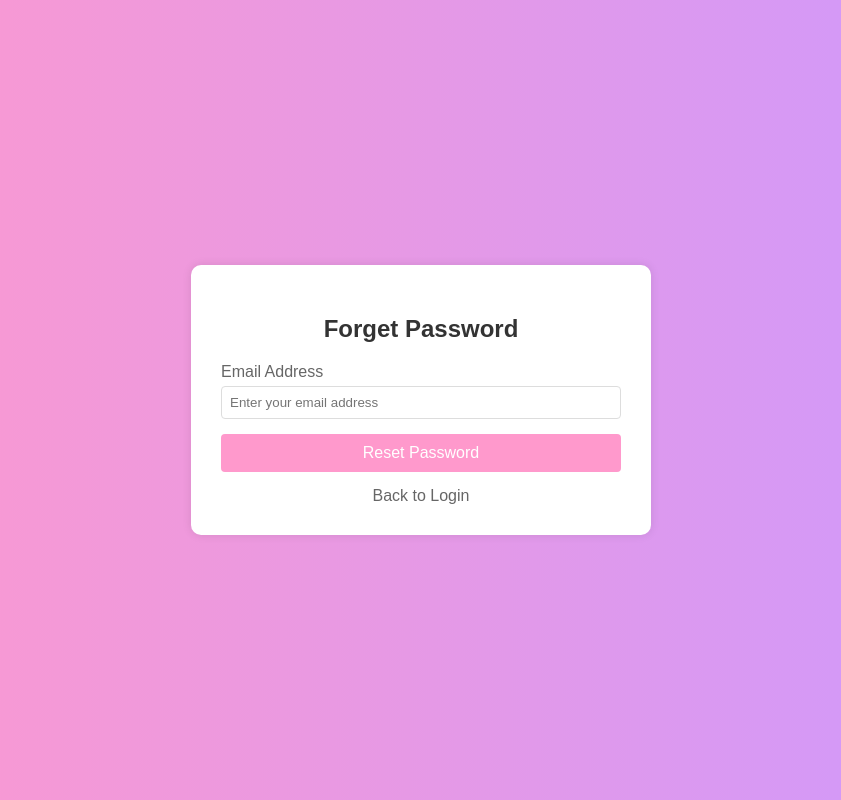
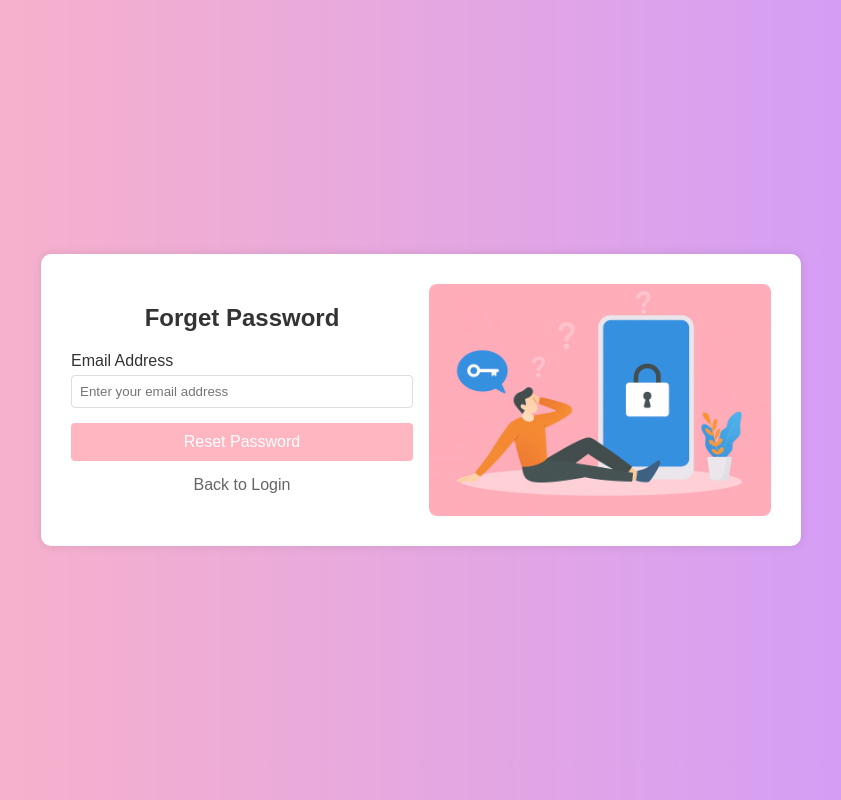
Before and after one commit to successcodinginstitute/DjangoEcommerce_test, a Django app: page /forget-password/ in a window 1280 px wide. Shown: the whole page, without its empty margins (219-1060 px from the left). Run offline with Django 5.2, Linux system fonts and the light colour scheme; data comes from the database, SQL or seed files in the repository.

Commit message:
forteg password changes

```diff
--- a/AYRAW/AYRA/urls.py
+++ b/AYRAW/AYRA/urls.py
@@ -78,5 +78,6 @@ urlpatterns = [
     path('metabolism boost/', views.metabolism, name='toner_detail'),
 
     path('blog_list/', views.blog_list, name='blog_list'),
+    # path('forget-password/', views.forget_password_view, name='forget_password')
 
 ]+ static(settings.MEDIA_URL, document_root=settings.MEDIA_ROOT)
--- a/AYRAW/AYRA/views.py
+++ b/AYRAW/AYRA/views.py
@@ -23,6 +23,8 @@ from .models import Product,Order
 from django.db.models import Q
 # views.py
 from django.shortcuts import render
+
+
 
 def shipping_policy(request):
     context = {
@@ -559,7 +561,7 @@ def forget_password(request):
             # Here you would typically generate a password reset token
             # and send it via email. This is a simplified example:
 
-            reset_link = f"http://yourdomain.com/reset-password/{user.pk}/"
+            reset_link = f"http://127.0.0.1:8000/reset_password/"#f"http://yourdomain.com/reset-password/{user.pk}/"
             subject = 'Password Reset Request'
             message = f'Hello {user.username},\n\nClick the link to reset your password: {reset_link}'
             from_email = settings.DEFAULT_FROM_EMAIL
--- a/AYRAW/templates/all_products.html
+++ b/AYRAW/templates/all_products.html
@@ -283,7 +283,7 @@
 <input type="hidden" id="csrf-token" value="{{ csrf_token }}">
 
 <script>
-  {% comment %} document.querySelectorAll('.add-to-cart').forEach(button => {
+  document.querySelectorAll('.add-to-cart').forEach(button => {
       button.addEventListener('click', function () {
           const productId = this.getAttribute('data-product-id');
           console.log("add to cart")
@@ -301,7 +301,7 @@
               console.error('Error adding to cart:', error);
           });
       });
-  }); {% endcomment %}
+  });
 
   $(document).ready(function() {
     console.log("inside")
--- a/AYRAW/templates/forget_password.html
+++ b/AYRAW/templates/forget_password.html
@@ -7,7 +7,7 @@
     <style>
         body {
             font-family: Arial, sans-serif;
-            background: linear-gradient(to right, #ff99cc, #cc99ff);
+            background: linear-gradient(to right, #ffb6c1, #cc99ff);
             display: flex;
             justify-content: center;
             align-items: center;
@@ -21,7 +21,13 @@
             border-radius: 10px;
             box-shadow: 0 0 10px rgba(0,0,0,0.1);
             width: 100%;
-            max-width: 400px;
+            max-width: 700px;
+            display: flex;
+            gap: 1rem;
+            /* flex-wrap: wrap */
+            /* flex-direction: row; */
+
+            /* align-items:; */
         }
 
         h2 {
@@ -51,7 +57,7 @@
         button {
             width: 100%;
             padding: 10px;
-            background-color: #ff99cc;
+            background-color: #ffb6c1;
             color: white;
             border: none;
             border-radius: 4px;
@@ -76,15 +82,19 @@
         .back-link a:hover {
             color: #ff99cc;
         }
+        #email  {
+            color:#333
+        }
     </style>
 </head>
 <body>
-    <div class="forget-password-container">
+    <div class="forget-password-container ">
+        <div style="width: 100%;">
                 <h2>Forget Password</h2>
             <form method="post">
                 {% csrf_token %}
                 <div class="form-group">
-                <label for="email">Email Address</label>
+                    <label id="email" for="email">Email Address</label>
                     <input type="email" id="email" name="email" required placeholder="Enter your email address">
                 </div>
                 <button type="submit">Reset Password</button>
@@ -102,5 +112,9 @@
                 </ul>
             {% endif %}
         </div>
+        <div style="width: 100%;">
+            <img src="../media/blog_images/Forget_pass.jpg" alt="Foget_image" height="100%" width="100%" style="border-radius: 8px; opacity: 0.8;">
+        </div>
+    </div>
 </body>
 </html>
--- a/AYRAW/templates/login.html
+++ b/AYRAW/templates/login.html
@@ -72,6 +72,7 @@
             </div>
 
             <p class="mt-1 text-center">Register New User <a href="{% url 'register' %}" class="text-decoration-none">Register</a></p>
+            <p class="mt-1 text-center"><a href="{% url 'forget_password' %}" class="text-decoration-none">Forget Password?</a></p>
         </div>
     </div>
 
```
Also changed, not shown: AYRAW/templates/reset_password.html (added, +18 -0 lines), AYRAW/AYRAW/settings.py (line endings or trailing spaces), AYRAW/media/blog_images/Forget_pass.jpg (added). Lines whose indentation alone changed are shown as unchanged.
